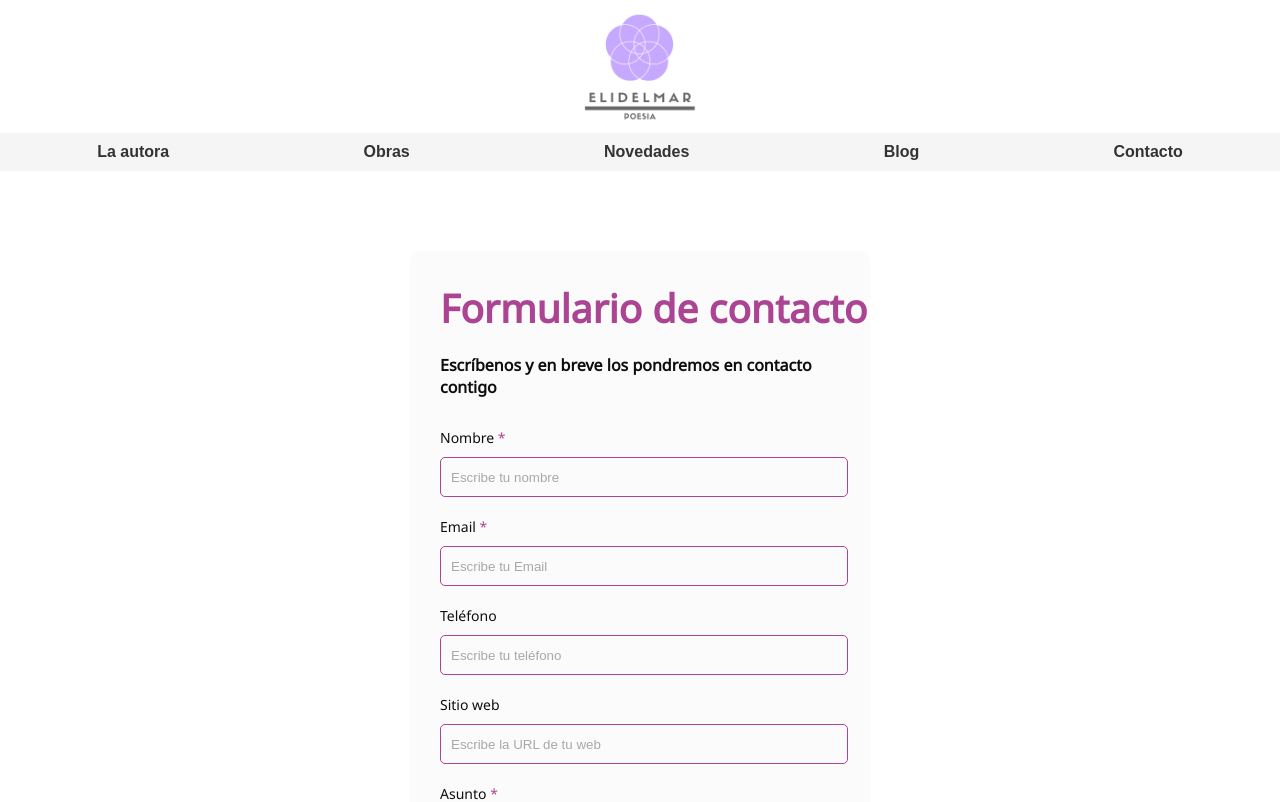
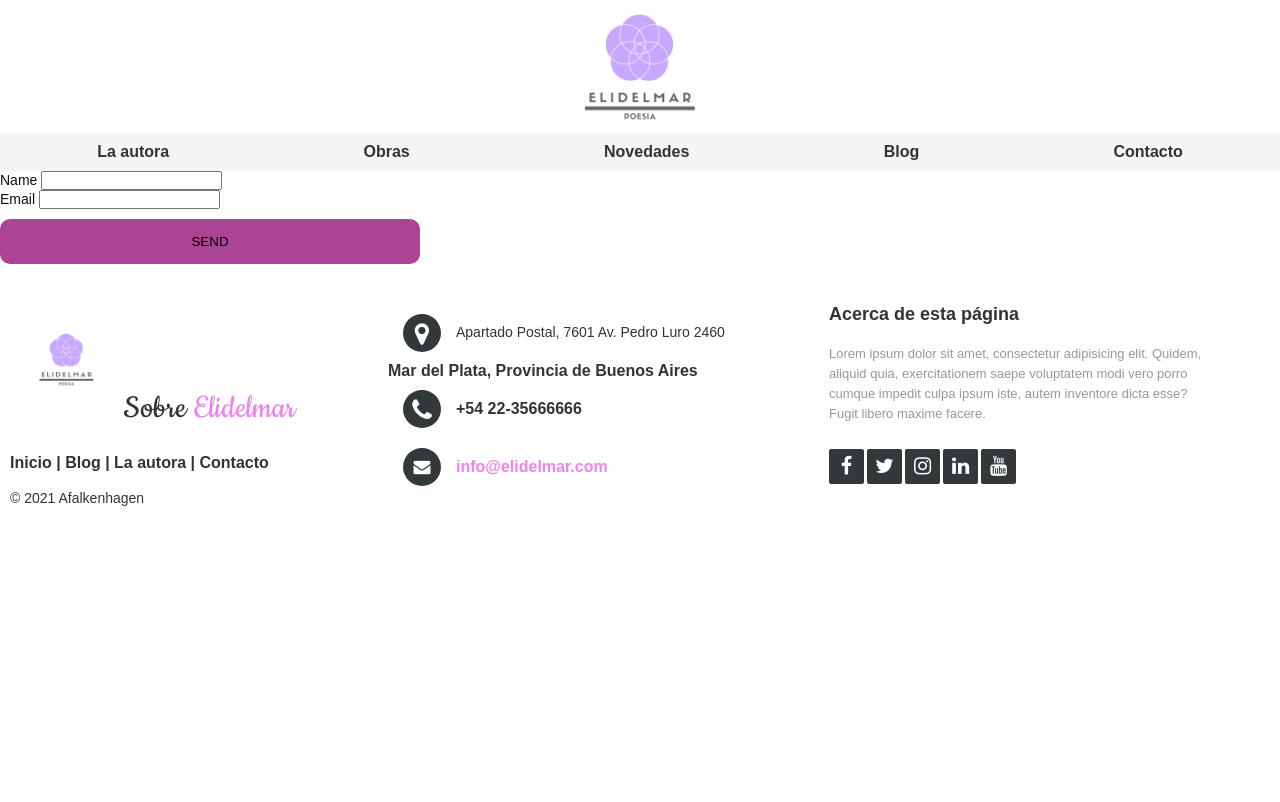
Before and after one commit to Afalkenhagen/elidelmartp2, an Angular app: page /contacto in a window 1280 px wide. Shown: the top 802 px of the page. Built offline with nearby package versions, Linux system fonts and the light colour scheme.

Commit message:
fix: probando formulario basico netlify

```diff
--- a/src/app/pages/contacto/contacto.component.html
+++ b/src/app/pages/contacto/contacto.component.html
@@ -1,7 +1,19 @@
 <!-- <h1>estas en Contacto   </h1> -->
 
-<div class="contact_form contact_body">
-  <div class="formulario">
+<form name="contact" netlify>
+  <p>
+    <label>Name <input type="text" name="name" /></label>
+  </p>
+  <p>
+    <label>Email <input type="email" name="email" /></label>
+  </p>
+  <p>
+    <button type="submit">Send</button>
+  </p>
+</form>
+
+
+  <!-- <div class="formulario">
     <h2 class="h2form">Formulario de contacto</h2>
     <h3>Escríbenos y en breve los pondremos en contacto contigo</h3>
     <form name="contacto" netlify>
@@ -56,5 +68,4 @@
         <span class="obligatorio"> * </span>los campos son obligatorios.
       </p>
     </form>
-  </div>
-</div>
+  </div> -->
```
